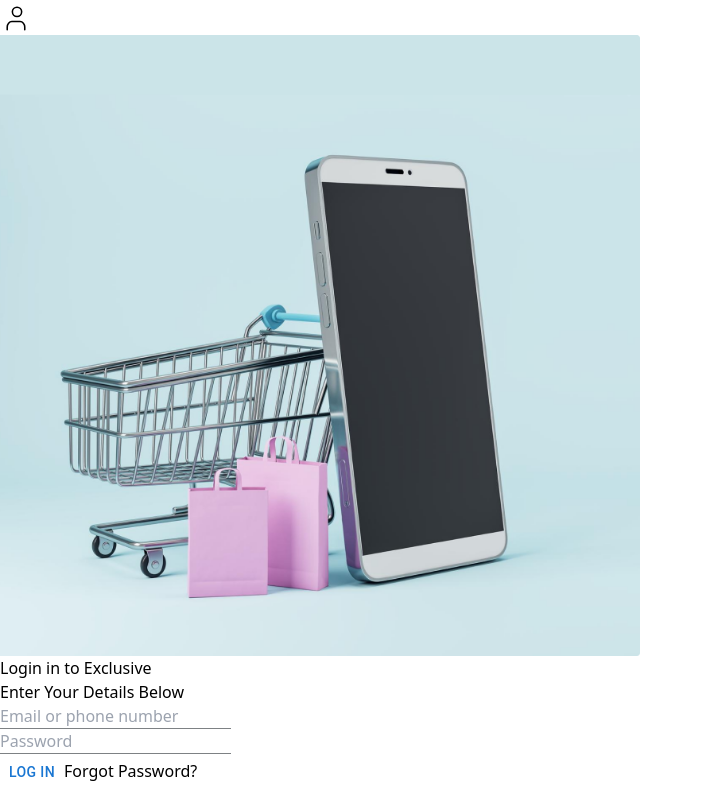
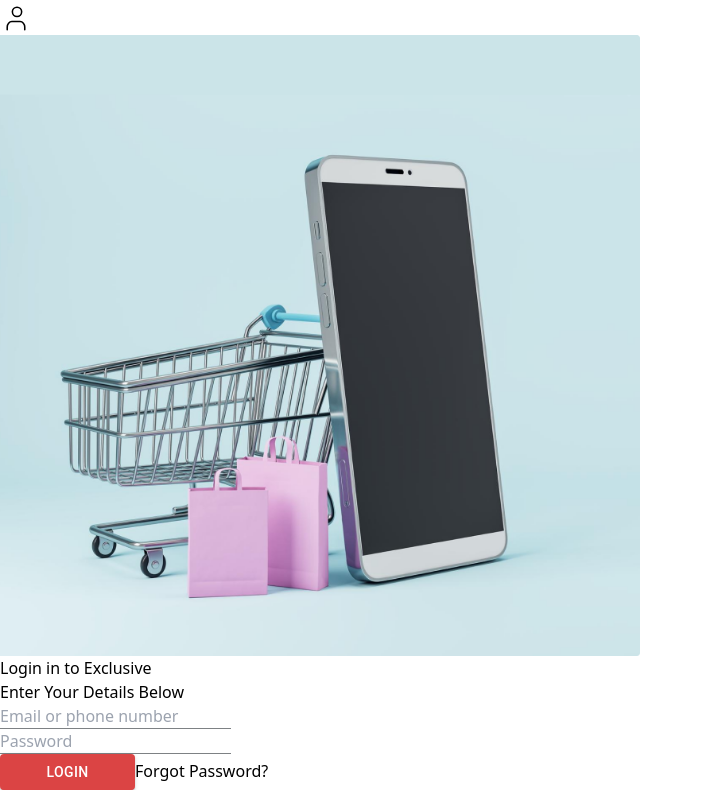
Before and after one commit to behroozkhan/KhanJiMart, a React (Vite) app in the folder KhanJiMart/: page /login in a window 1280 px wide. Shown: the part 449-1239 px from the top of the page, without its empty margins (0-703 px from the left). Built offline with nearby package versions, Linux system fonts and the light colour scheme.

Commit message:
formik added in login

```diff
--- a/KhanJiMart/package.json
+++ b/KhanJiMart/package.json
@@ -13,7 +13,8 @@
     "@emotion/react": "^11.11.4",
     "@emotion/styled": "^11.11.5",
     "@mui/icons-material": "^5.15.21",
-    "@mui/material": "^5.15.20",
+    "@mui/lab": "^5.0.0-alpha.171",
+    "@mui/material": "^5.16.0",
     "@mui/styled-engine-sc": "^6.0.0-alpha.18",
     "@reduxjs/toolkit": "^2.2.5",
     "axios": "^1.7.2",
--- a/KhanJiMart/src/App.css
+++ b/KhanJiMart/src/App.css
@@ -52,8 +52,10 @@ body {
   appearance: none;
   width: 17px;
   height: 17px;
-  border: 1px solid #D1D5DB; /* gray-300 */
-  border-radius: 0.375rem; /* rounded */
+  border: 1px solid #D1D5DB;
+  /* gray-300 */
+  border-radius: 0.375rem;
+  /* rounded */
   background-color: white;
   display: inline-flex;
   align-items: center;
@@ -71,3 +73,15 @@ body {
   color: white;
   font-size: 12px;
 }
+
+
+@keyframes spin {
+  100% {
+    transform: rotate(1turn);
+  }
+}
+
+/* spinner  */
+.spinner {
+  animation: spin 1s infinite linear;
+}
--- a/KhanJiMart/src/pages/Login.jsx
+++ b/KhanJiMart/src/pages/Login.jsx
@@ -1,39 +1,52 @@
-import React, { useEffect, useState } from "react";
-import { Button } from "@mui/material";
+import React, { useEffect } from "react";
+import { Button, Typography } from "@mui/material";
 import LoginImg from "../assets/images/LoginSignupSideImg.png";
 import { useFormik } from "formik";
 import { LoginSchema } from "../schemas/AuthValidations.js";
 import { useDispatch, useSelector } from "react-redux";
 import { useNavigate } from "react-router-dom";
 import { login } from "../redux/redux-features/auth/AuthSlice.js";
+import { ImSpinner9 } from "react-icons/im";
+import LoadingButtonMui from "../utils/button/LoadingButton.jsx";
+import LoadingButton from "@mui/lab/LoadingButton";
+
+const initialValues = {
+  username: "",
+  password: "",
+};
 
 const Login = () => {
-  const [username, setUsername] = useState("");
-  const [password, setPassword] = useState("");
-
   const dispatch = useDispatch();
   const { userData, isLoading, isError, errorMessage } = useSelector(
     (state) => state.auth
   );
   const navigate = useNavigate();
 
-  const handleSubmit = (event) => {
-    event.preventDefault();
-    const params = {
-      username: username,
-      password: password,
-    };
-    console.log("params Login Page-->", params);
-    dispatch(login(params));
-  };
-
   useEffect(() => {
     if (userData) {
-      navigate("/"); // Redirect to home page if userData exists
+      navigate("/cart");
     }
   }, [userData, navigate]);
 
+  const formik = useFormik({
+    initialValues,
+    validationSchema: LoginSchema,
+    onSubmit: async (values, { setSubmitting }) => {
+      const params = {
+        username: values.username,
+        password: values.password,
+      };
+      try {
+        const resultAction = await dispatch(login(params)).unwrap();
 
+        console.log("Login successful:", resultAction);
+      } catch (err) {
+        console.error("Failed to login:", err.message);
+      } finally {
+        setSubmitting(false);
+      }
+    },
+  });
 
   return (
     <div>
@@ -41,7 +54,7 @@ const Login = () => {
         <div className="mt-4 bg-red-400 flex flex-wrap">
           <img
             width={640}
-            className=" object-contain"
+            className="object-contain"
             src={LoginImg}
             alt="login"
           />
@@ -57,48 +70,69 @@ const Login = () => {
               </h4>
             </div>
 
-            <form >
+            <form onSubmit={formik.handleSubmit}>
               <div className="space-y-8 mb-4 mt-8 ">
                 <div className="">
                   <input
-                    onChange={(e) => setUsername(e.target.value)}
                     style={{ borderBottom: "1px solid var(--mainTextGrey)" }}
                     className="w-full outline-none border-none pb-2"
                     type="text"
                     placeholder="Email or phone number"
+                    autoComplete="off"
+                    name="username"
+                    value={formik.values.username}
+                    onChange={formik.handleChange}
+                    onBlur={formik.handleBlur}
+                    size="lg"
+                    required
                   />
+                  {formik.errors.username && formik.touched.username && (
+                    <Typography color="error" variant="body2">
+                      {formik.errors.username}
+                    </Typography>
+                  )}
                 </div>
                 <div>
                   <input
                     style={{ borderBottom: "1px solid var(--mainTextGrey)" }}
                     className="w-full outline-none border-none pb-2"
-                    type="text"
+                    type="password"
                     placeholder="Password"
-                    onChange={(e) => setPassword(e.target.value)}
+                    autoComplete="off"
+                    name="password"
+                    value={formik.values.password}
+                    onChange={formik.handleChange}
+                    onBlur={formik.handleBlur}
+                    size="lg"
+                    required
                   />
+                  {formik.errors.password && formik.touched.password && (
+                    <Typography color="error" variant="body2">
+                      {formik.errors.password}
+                    </Typography>
+                  )}
                 </div>
               </div>
               <div className="flex items-center justify-between mt-4">
-                <Button
-                  // sx={{
-                  //   background: "var(--mainButtonRedish)",
-                  //   width: "100px",
-                  //   color: "var(--mainBackgroundColorWhite)",
-                  // }}
-                  onClick={handleSubmit}
-                  // disabled={isLoading}
-                >
-                  Log In
-                </Button>
-                {isError && (
-              <Typography color="error" variant="body2">
-                {errorMessage}
-              </Typography>
-            )}
+                <LoadingButtonMui loading={isLoading || formik.isSubmitting} />
+
                 <span className="text-[var(--mainSecondaryRedish)]">
                   Forgot Password?
                 </span>
               </div>
+              {isError && (
+                <Typography
+                  sx={{
+                    marginTop: "10px",
+                    fontSize: "1.200rem",
+                    fontWeight: "medium",
+                  }}
+                  color="error"
+                  variant="body2"
+                >
+                  {errorMessage}
+                </Typography>
+              )}
             </form>
           </div>
         </div>
--- /dev/null
+++ b/KhanJiMart/src/utils/button/LoadingButton.jsx
@@ -0,0 +1,26 @@
+import * as React from "react";
+import LoadingButton from "@mui/lab/LoadingButton";
+import { ImSpinner9 } from "react-icons/im";
+
+export default function LoadingButtonMui({loading}) {
+  return (
+      <LoadingButton
+        type="submit"
+        loading={loading}
+        loadingIndicator={<ImSpinner9 className="mr-2 spinner" />}
+        variant="contained"
+        sx={{
+          background: "var(--mainButtonRedish)",
+          width: "135px",
+          color: "var(--mainBackgroundColorWhite)",
+          "&:hover": {
+            backgroundColor: "var(--mainSecondaryLightWhite)",
+            color: "var(--mainTextBlack)",
+          },
+        }}
+      >
+        LogIn
+      </LoadingButton>
+
+  );
+}
```
Also changed, not shown: 1 other file (tests, documents, lock files or other folders).
